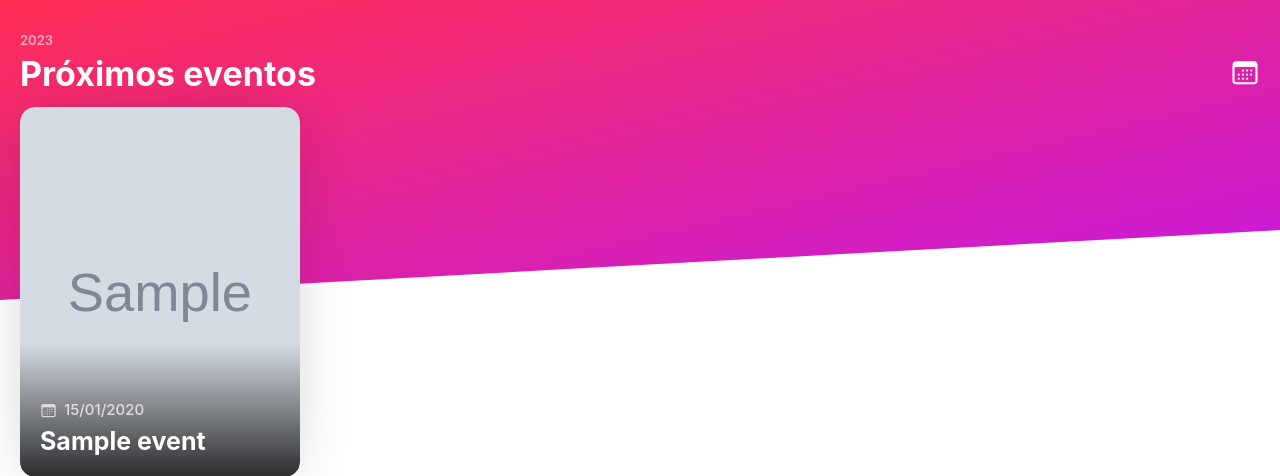
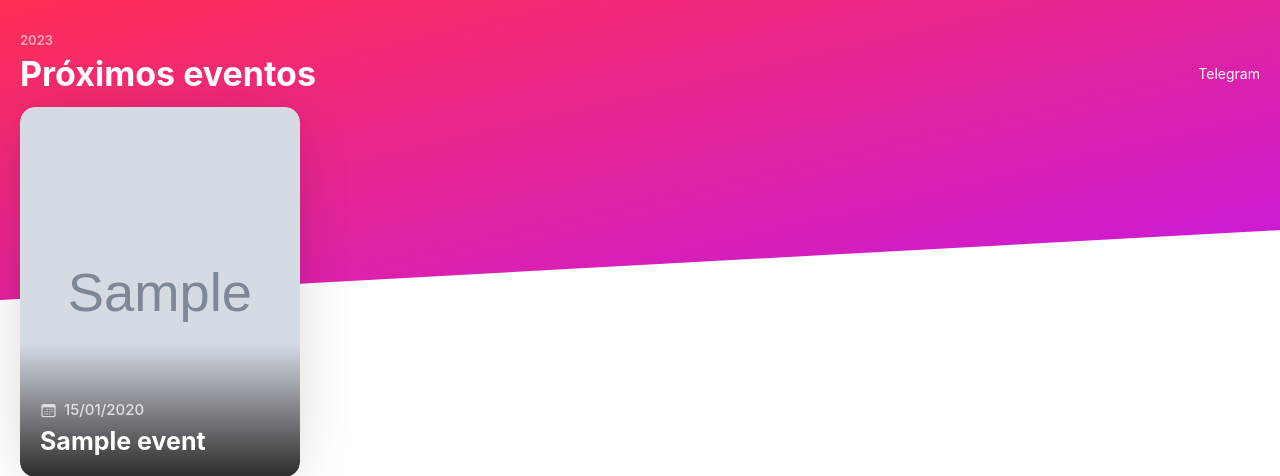
Before and after one commit to adriancast/kronobot, a Django app: template app/webclient/templates/home.html in a window 1280 px wide. Shown: the top 476 px of the page. Run offline with Django 3.2, Linux system fonts and the light colour scheme; tables that the repository leaves empty hold one stand-in row (Sample ...); the template is opened without the code that fills it: values named after a table or form of the project are taken from there, most other values are stand-ins (such as "Sample title", 1, 10 or a date in 2020); some libraries are stand-ins or nearby versions.

Commit message:
telegram button added

```diff
--- a/app/webclient/templates/base.html
+++ b/app/webclient/templates/base.html
@@ -23,6 +23,8 @@
     <link href="{% static 'assets/images/logo.png' %}" rel="apple-touch-icon" >
     <link href="{% static 'assets/images/logo.png' %}" rel="icon" sizes="192x192">
     <link href="{% static 'assets/images/logo.png' %}" rel="icon" sizes="128x128" >
+    <script src="https://unpkg.com/boxicons@2.1.4/dist/boxicons.js"></script>
+
   </head>
   <body class="{% block 'body-extra-class' %}{% endblock %}">
         {% block content %}
--- a/app/webclient/templates/home.html
+++ b/app/webclient/templates/home.html
@@ -26,10 +26,19 @@
 
               <div class="block">
                 <div class="title-container white">
-                  <span class="title-date">2023</span>
+                    <span class="title-date">2023</span>
+
+
+
                   <div class="title-with-link">
                     <h1>Próximos eventos</h1>
-                    <i class="f7-icons">calendar</i>
+                      <span style="color: #ffffff;" onclick="window.location.href='https://t.me/KronobotIB'" class="tab-link">
+
+                          <box-icon name='telegram' type='logo' color='#fef9f9' style="color: #ffffff;"  ></box-icon>
+
+                          <span class="tabbar-label" style="color: #ffffff;" >Telegram</span>
+                        </span>
+
 
                   </div>
                 </div>
```
